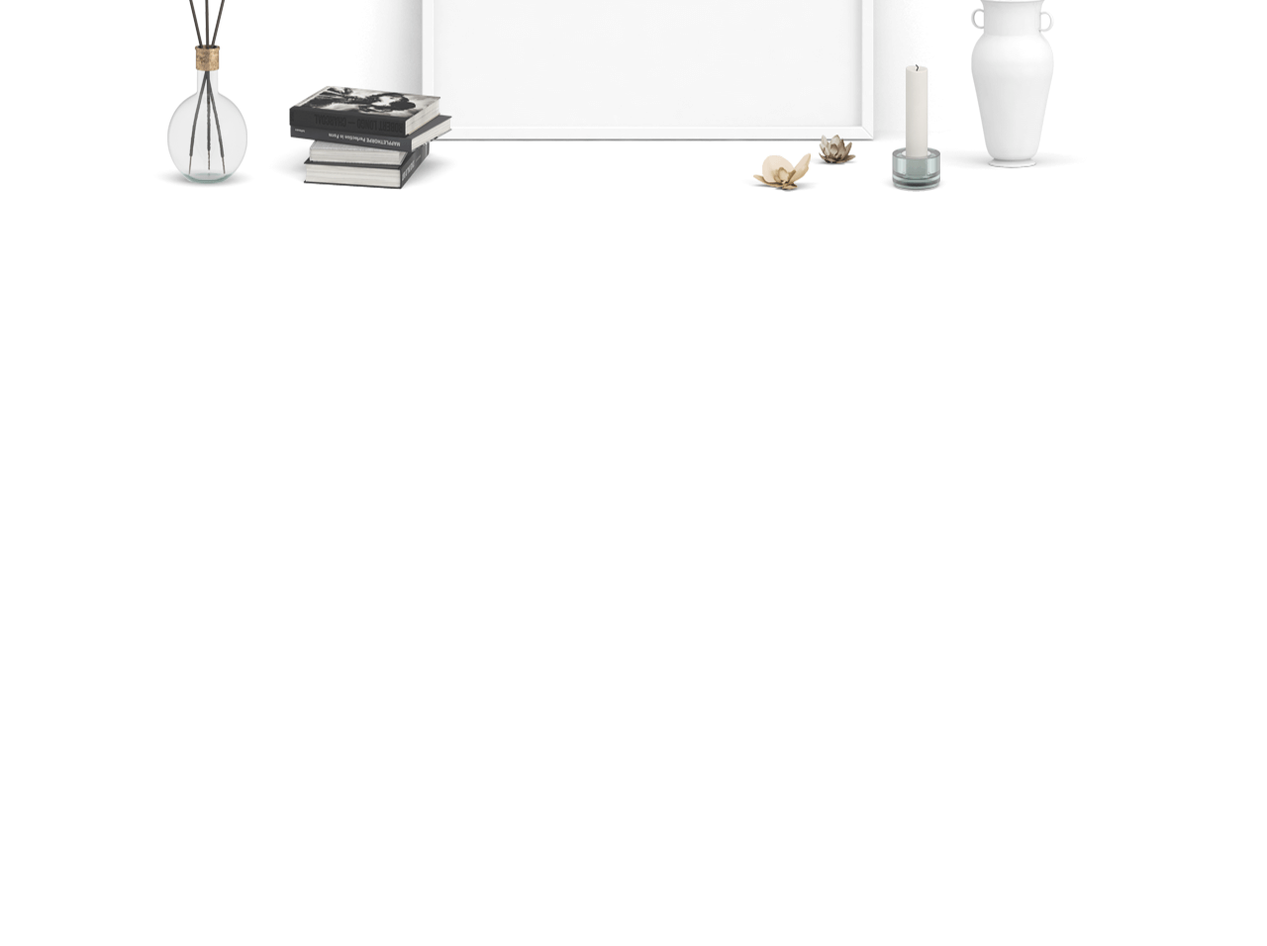
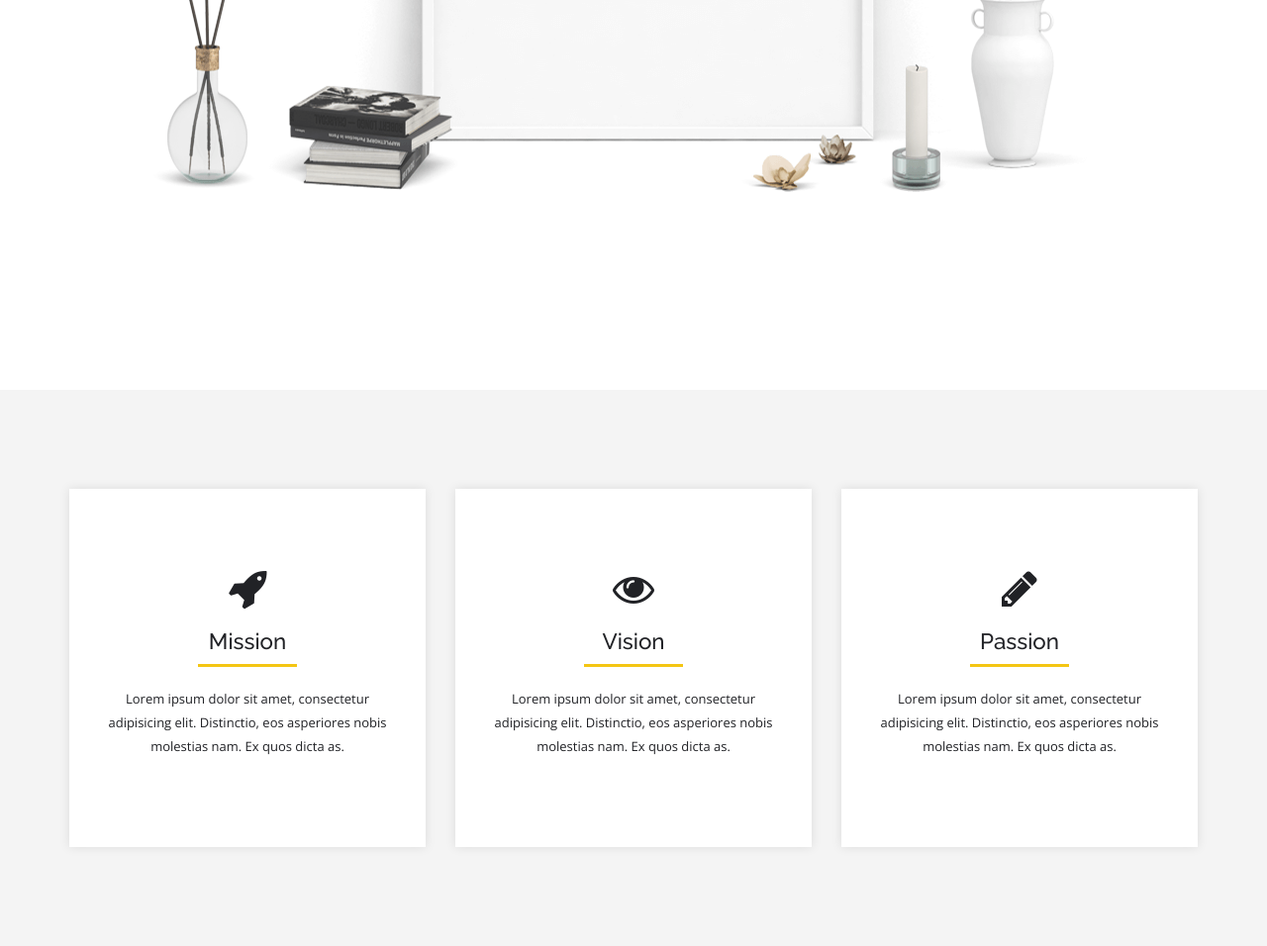
Before and after one commit to northerchild/Solo-S.A, a plain HTML site: page index.html in a window 1280 px wide. Shown: the part 1525-2481 px from the top of the page at 99% size. Before the commit the page ends 1919 px from the top, so only its background shows below. Drawn offline with nearby package versions, Linux system fonts and the light colour scheme; some packages are replaced by stand-ins of ours.

Commit message:
Se crea la seccion mision,vision,passion con todos sus efectos

```diff
--- a/css/style.css
+++ b/css/style.css
@@ -16,6 +16,7 @@
     --White_Smoke:#f4f4f4;
     --White:#fff;
     --Black:#000;
+    --Gray:#f4f4f4;
     /*Borders*/
     --border_white:1px solid #fff;
     --border_yellow:1px solid #f4c613;
@@ -234,3 +235,72 @@ section {
 }
 
 /*End About 01*/
+
+/*About 02*/
+#about-02 {
+    background-color: var(--Gray);
+}
+
+.content-box-md{
+    padding: 100px 0;
+}
+
+.about-item {
+    background-color: var(--White);
+    padding: 80px 30px;
+    -webkit-box-shadow: 0 0 10px rgba(0, 0, 0, .1);
+    box-shadow: 0 0 10px rgba(0, 0, 0, .1);
+    transition: all 0.5s ease;
+}
+
+.about-item i {
+    font-size: 3em;
+    margin: 0;
+}
+
+.about-item h3 {
+    font-size: 1.6em;
+    margin-bottom: 10px;
+}
+
+.about-item hr {
+    width: 100px;
+    height: 3px;
+    background-color: var(--Moon_Yellow);
+    margin: 0 auto;
+    border: none;
+}
+
+.about-item p {
+    margin-top: 20px;
+}
+
+
+/* Hover state */
+
+.about-item:hover {
+    background-color: var(--Moon_Yellow);
+    box-shadow: 10px 10px 5px 0px rgba(0,0,0,0.75);
+}
+
+.about-item:hover i,
+.about-item:hover h3,
+.about-item:hover p {
+    color: var(--White);
+}
+
+
+.about-item:hover hr {
+    background-color: var(--White);
+}
+
+.about-item:hover i {
+    transform: translateY(-20px);
+}
+
+/* Smooth transition */
+.about-item i,h3,p{
+    transition: all 0.5s ease-in-out;
+}
+
+/*End About 02*/
--- a/index.html
+++ b/index.html
@@ -199,6 +199,55 @@
                 </div>
             </div>
         </div>
+        <!-- End About 01 -->
+        <!-- About 02 -->
+        <div id="about-02">
+
+            <div class="content-box-md">
+
+                <div class="container">
+
+                    <div class="row">
+
+                        <div class="col-md-4 col-sm-4 wow fadeInLeft">
+                            <!-- About item 01 -->
+                            <div class="about-item text-center">
+                                <i class="fa fa-rocket"></i>
+                                <h3>Mission</h3>
+                                <hr>
+                                <p>Lorem ipsum dolor sit amet, consectetur adipisicing elit. Distinctio, eos asperiores nobis molestias nam. Ex quos dicta as.</p>
+                            </div>
+
+                        </div>
+                        <div class="col-md-4 col-sm-4 wow fadeInUp" data-wow-duration="2s">
+                            <!-- About item 02 -->
+                            <div class="about-item text-center">
+                                <i class="fa fa-eye"></i>
+                                <h3>Vision</h3>
+                                <hr>
+                                <p>Lorem ipsum dolor sit amet, consectetur adipisicing elit. Distinctio, eos asperiores nobis molestias nam. Ex quos dicta as.</p>
+                            </div>
+
+                        </div>
+                        <div class="col-md-4 col-sm-4  wow fadeInRight">
+                            <!-- About item 03 -->
+                            <div class="about-item text-center">
+                                <i class="fa fa-pencil"></i>
+                                <h3>Passion</h3>
+                                <hr>
+                                <p>Lorem ipsum dolor sit amet, consectetur adipisicing elit. Distinctio, eos asperiores nobis molestias nam. Ex quos dicta as.</p>
+                            </div>
+
+                        </div>
+
+                    </div>
+
+                </div>
+
+            </div>
+
+        </div>
+        <!-- About 02 Ends -->
     </section>
 <!--End About 01-->
 
```
